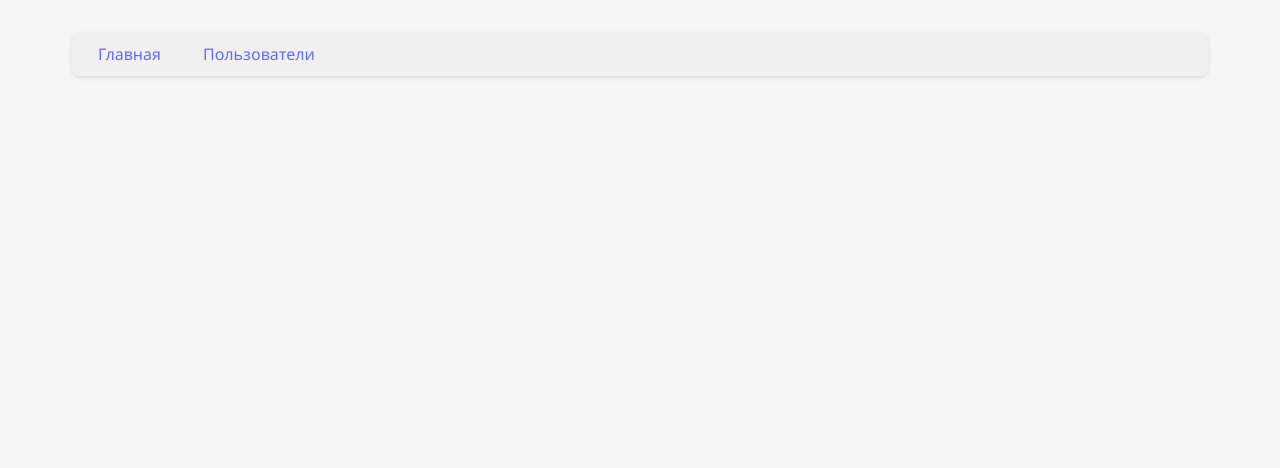
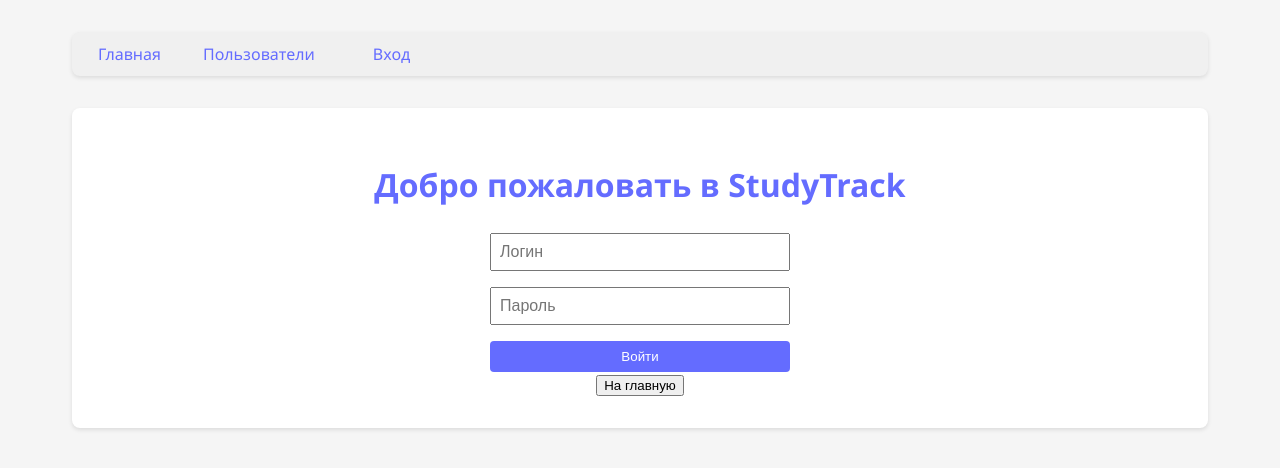
Before and after one commit to hse-perm-sandbox/study-track-front, a React (Vite) app: page /login in a window 1280 px wide. Before the commit this address had no page. Shown: the top 468 px of the page. Built offline with nearby package versions, Linux system fonts and the light colour scheme.

Commit message:
add login page and update readme

```diff
--- a/src/App.tsx
+++ b/src/App.tsx
@@ -2,6 +2,7 @@
 import { BrowserRouter, Routes, Route, Link } from 'react-router-dom';
 import Home from './pages/home';
 import UsersPage from './pages/users';
+import LoginPage from './pages/LoginPage';
 import './App.css';
 
 const App: React.FC = () => {
@@ -10,11 +11,13 @@
       <nav style={{ padding: '10px', background: '#f0f0f0' }}>
         <Link to="/" style={{ marginRight: '10px' }}>Главная</Link>
         <Link to="/users">Пользователи</Link>
+        <Link to="/login" style={{ marginLeft: '10px' }}>Вход</Link>
       </nav>
 
       <Routes>
         <Route path="/" element={<Home />} />
         <Route path="/users" element={<UsersPage />} />
+        <Route path="/login" element={<LoginPage />} />
       </Routes>
     </BrowserRouter>
   );
--- /dev/null
+++ b/src/pages/LoginForm.tsx
@@ -0,0 +1,49 @@
+import React, { useState } from "react";
+import { useNavigate } from "react-router-dom";
+import "./login.css";
+
+const LoginForm: React.FC = () => {
+  const [email, setEmail] = useState("");
+  const [password, setPassword] = useState("");
+  const [error, setError] = useState("");
+  const navigate = useNavigate();
+
+  const handleSubmit = async (e: React.FormEvent) => {
+    e.preventDefault();
+    setError("");
+
+    try {
+      if (email === "student@hse.ru" && password === "1234") {
+        localStorage.setItem("token", "fake-token");
+        navigate("/tasks");
+      } else {
+        throw new Error("Неверные данные");
+      }
+    } catch {
+      setError("Неверный логин или пароль");
+    }
+  };
+
+  return (
+    <form className="login-form" onSubmit={handleSubmit}>
+      <input
+        type="email"
+        placeholder="Логин"
+        value={email}
+        onChange={(e) => setEmail(e.target.value)}
+        required
+      />
+      <input
+        type="password"
+        placeholder="Пароль"
+        value={password}
+        onChange={(e) => setPassword(e.target.value)}
+        required
+      />
+      <button type="submit">Войти</button>
+      {error && <p className="error">{error}</p>}
+    </form>
+  );
+};
+
+export default LoginForm;
--- /dev/null
+++ b/src/pages/LoginPage.tsx
@@ -0,0 +1,18 @@
+import React from "react";
+import LoginForm from "../pages/LoginForm";
+import { Link } from "react-router-dom";
+import "./login.css";
+
+const LoginPage: React.FC = () => {
+  return (
+    <div className="page-container login-container">
+      <h1>Добро пожаловать в StudyTrack</h1>
+      <LoginForm />
+      <Link to="/">
+        <button>На главную</button>
+      </Link>
+    </div>
+  );
+};
+
+export default LoginPage;
--- /dev/null
+++ b/src/pages/login.css
@@ -0,0 +1,40 @@
+.login-container {
+  padding: 1rem;
+  text-align: center;
+}
+
+.login-container h1 {
+  color: #646cff;
+  margin-bottom: 1.5rem;
+}
+
+.login-form {
+  display: flex;
+  flex-direction: column;
+  gap: 1rem;
+  max-width: 300px;
+  margin: 0 auto;
+}
+
+.login-form input {
+  padding: 0.5rem;
+  font-size: 1rem;
+}
+
+.login-form button {
+  background-color: #646cff;
+  color: white;
+  padding: 0.5rem 1rem;
+  border: none;
+  border-radius: 4px;
+  cursor: pointer;
+}
+
+.login-form button:hover {
+  background-color: #535bf2;
+}
+
+.error {
+  color: red;
+  font-size: 0.9rem;
+}
```
Also changed, not shown: 1 other file (tests, documents, lock files or other folders).
